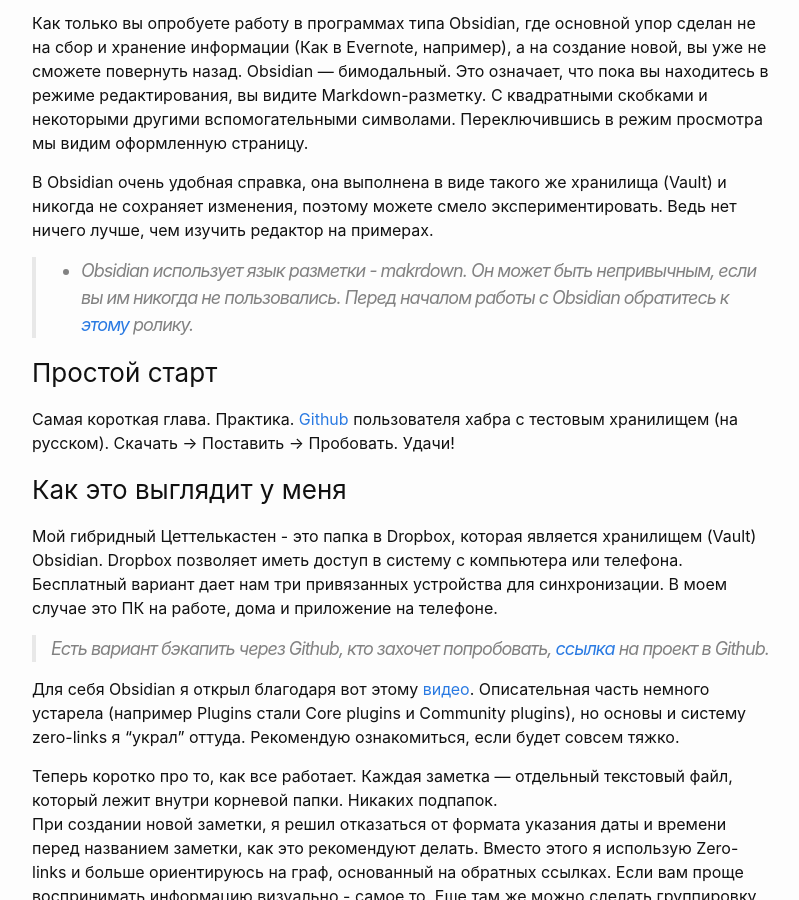
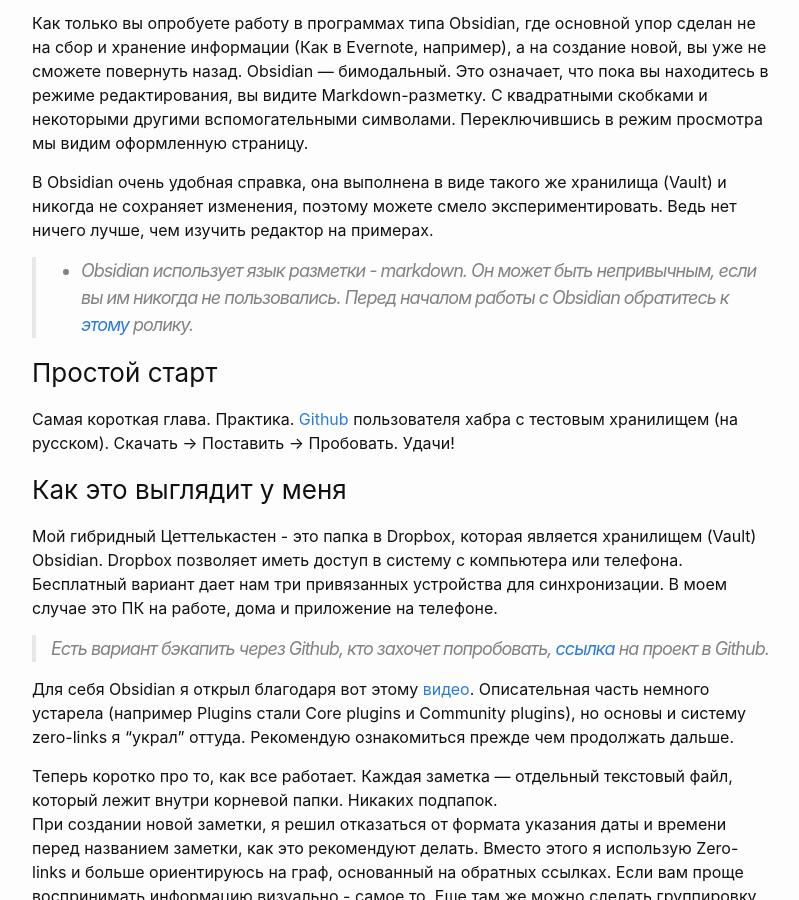
Before and after one commit to woohung/woohung.github.io, a Jekyll site: the page built from _posts/2022-02-01-Тайм-Менеджмент-ч2-Цеттелькастен.md, in a window 1280 px wide and 900 px high, scrolled down 3917 px. Shown: the whole window, without its empty margins (238-1037 px from the left). Built offline with Jekyll 4.4.1, drawn with Linux system fonts in a browser that asks for light colours; some of the changed text lies outside the part shown.

Commit message:
Update 2022-02-01-Тайм-Менеджмент-ч2-Цеттелькастен.md

````diff
--- a/_posts/2022-02-01-Тайм-Менеджмент-ч2-Цеттелькастен.md
+++ b/_posts/2022-02-01-Тайм-Менеджмент-ч2-Цеттелькастен.md
@@ -95,7 +95,7 @@
 
 В Obsidian очень удобная справка, она выполнена в виде такого же хранилища (Vault) и никогда не сохраняет изменения, поэтому можете смело экспериментировать. Ведь нет ничего лучше, чем изучить редактор на примерах.
 
->- Obsidian использует язык разметки - makrdown. Он может быть непривычным, если вы им никогда не пользовались. Перед началом работы с Obsidian обратитесь к [этому](https://www.youtube.com/watch?v=IuqWQtOZd8Q&ab_channel=qnnnp) ролику.
+>- Obsidian использует язык разметки - markdown. Он может быть непривычным, если вы им никогда не пользовались. Перед началом работы с Obsidian обратитесь к [этому](https://www.youtube.com/watch?v=IuqWQtOZd8Q&ab_channel=qnnnp) ролику.
 
 ### <a name='easy'></a>Простой старт
 Самая короткая глава. Практика. [Github](https://github.com/malykhin-sergei/obsidian-howto) пользователя хабра с тестовым хранилищем (на русском). Скачать -> Поставить -> Пробовать. Удачи!
@@ -106,7 +106,7 @@
 
 >Есть вариант бэкапить через Github, кто захочет попробовать, [ссылка](https://github.com/denolehov/obsidian-git) на проект в Github.
 
-Для себя Obsidian я открыл благодаря вот этому [видео](https://www.youtube.com/watch?v=PiS3pRRj994). Описательная часть немного устарела (например Plugins стали Core plugins и Community plugins), но основы и систему zero-links я "украл" оттуда. Рекомендую ознакомиться, если будет совсем тяжко.
+Для себя Obsidian я открыл благодаря вот этому [видео](https://www.youtube.com/watch?v=PiS3pRRj994). Описательная часть немного устарела (например Plugins стали Core plugins и Community plugins), но основы и систему zero-links я "украл" оттуда. Рекомендую ознакомиться прежде чем продолжать дальше.
 
 Теперь коротко про то, как все работает. Каждая заметка — отдельный текстовый файл, который лежит внутри корневой папки. Никаких подпапок.
 При создании новой заметки, я решил отказаться от формата указания даты и времени перед названием заметки, как это рекомендуют делать. Вместо этого я использую Zero-links и больше ориентируюсь на граф, основанный на обратных ссылках. Если вам проще воспринимать информацию визуально - самое то. Еще там же можно сделать группировку по цветам, чтобы ориентироваться в облаке заметок.
@@ -156,11 +154,11 @@
 Мой шаблон для обычной зметки предельно прост, более интересные варианты можно поискать в Интернете.
 
 ```m
-{date:YYYY/MM/DD}|{time:HH:mm}
+{% raw %}{{date:YYYY/MM/DD}}|{{time:HH:mm}}{% endraw %}
 Tags: #green
 
 ---
-# {title}
+{% raw %}# {{title}}{% endraw %}
 
 ---
 ### Zero-Links
@@ -172,7 +170,7 @@
 ```
 
 Первые две строчки, то же, что я описывал выше. Меня утстраивает, чтобы они не менялись.
-Вторая строка, если вы хотите вставить название заметки, вы можете задать его в шаблоне с помощью {{title}}.
+Вторая строка, если вы хотите вставить название заметки, вы можете задать его в шаблоне с помощью {% raw %}{{title}}{% endraw %}.
 Разделы с Zero-links и Links так же никогда не меняются. Туда я добавляю, интересующие меня, обратные ссылки (Backlinks).
 
 Результат после применения шаблона:
````
Also changed, not shown: other parts of _posts/2022-02-01-Тайм-Менеджмент-ч2-Цеттелькастен.md (+0 -2 lines).
